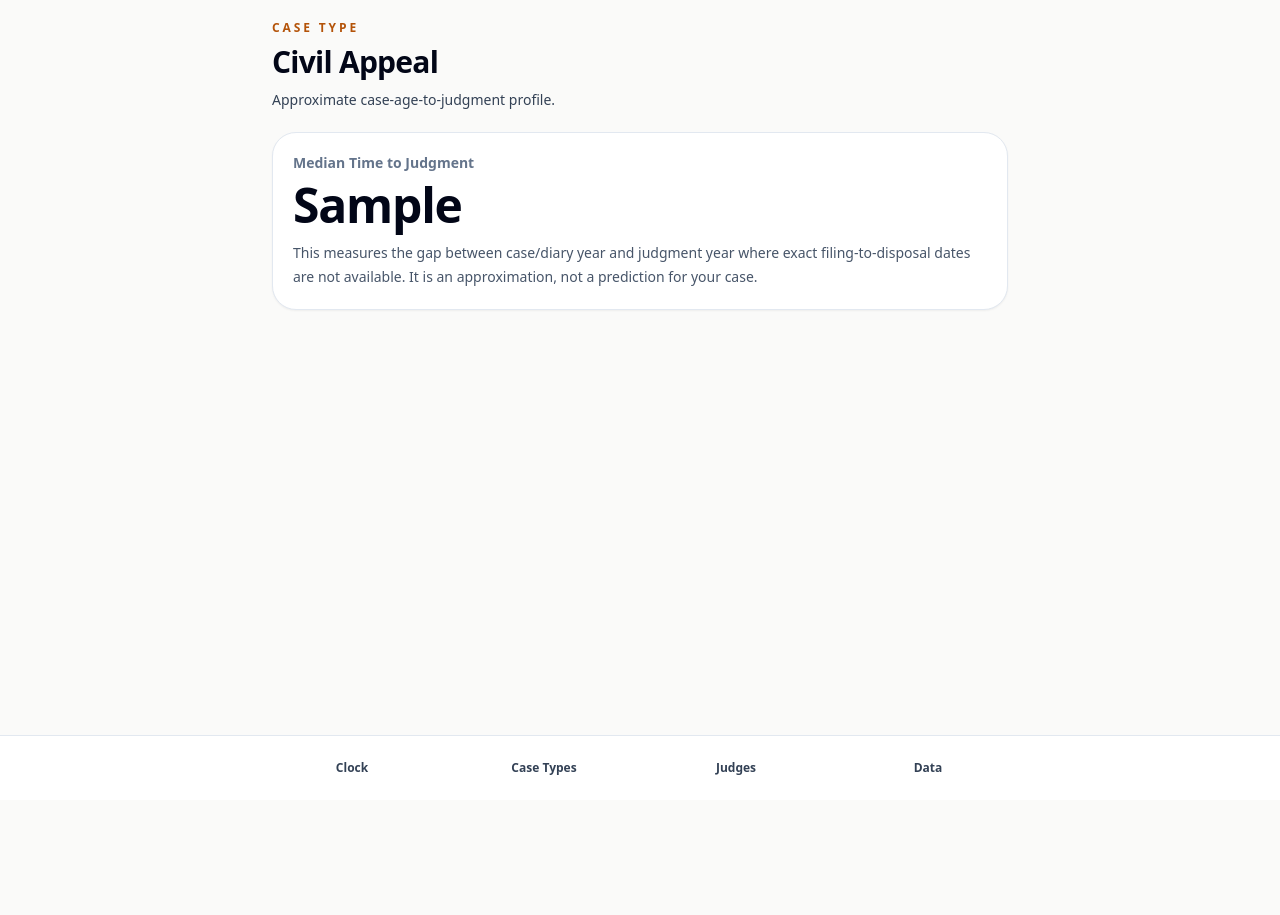
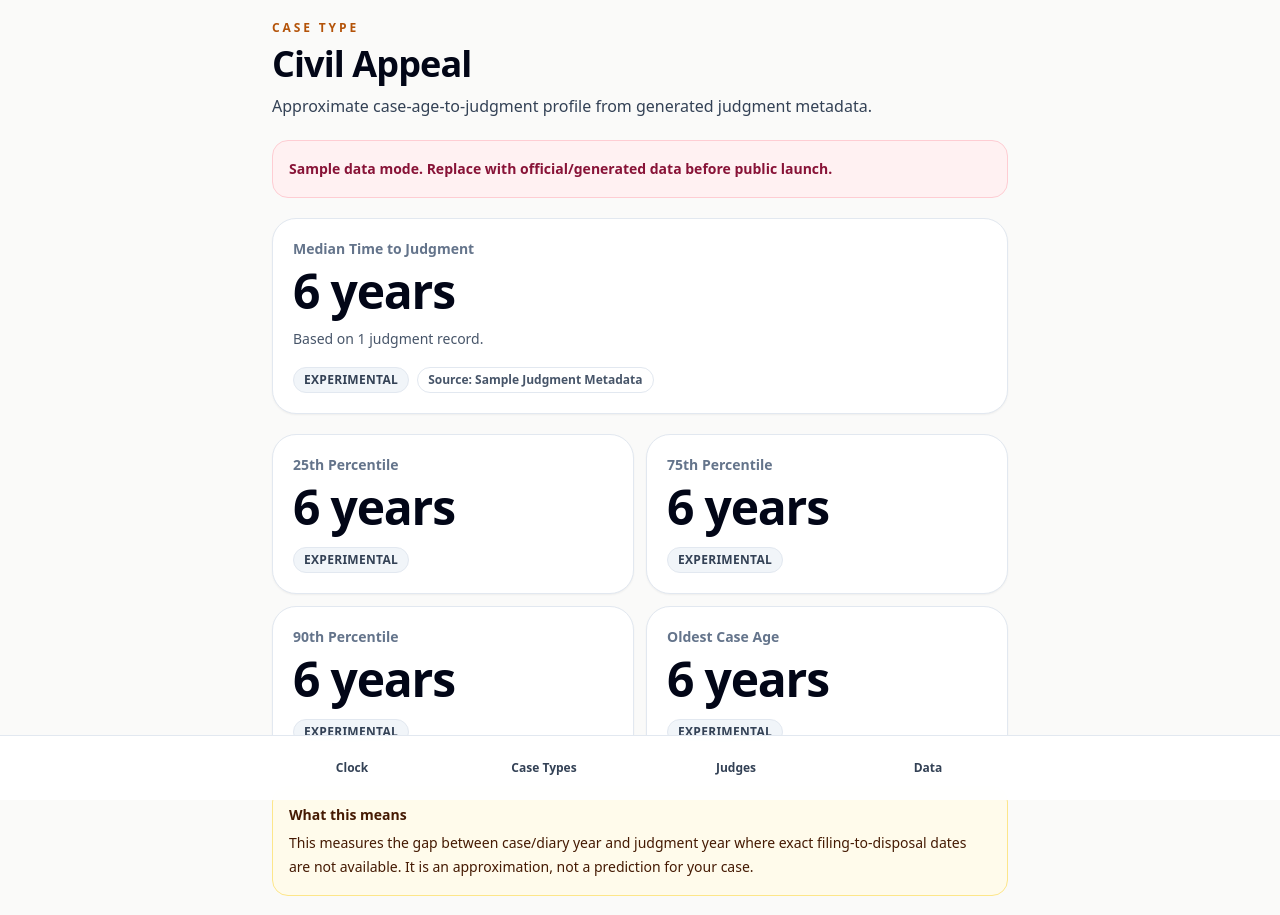
Before and after one commit to publicinteresttechnologies/justice-clock-india, a Next.js app: page /case-types/civil-appeal in a window 1280 px wide. Shown: the top 915 px of the page. Before the commit the page ends 800 px from the top, so only its background shows below. Built offline with nearby package versions, Linux system fonts and the light colour scheme.

Commit message:
Wire case type detail to generated data

```diff
--- a/src/app/case-types/[slug]/page.tsx
+++ b/src/app/case-types/[slug]/page.tsx
@@ -1,40 +1,60 @@
+import { notFound } from "next/navigation";
+import { CaveatBox } from "@/components/CaveatBox";
+import { ConfidenceBadge } from "@/components/ConfidenceBadge";
+import { MetricCard } from "@/components/MetricCard";
+import { SampleDataWarning } from "@/components/SampleDataWarning";
+import { SectionHeader } from "@/components/SectionHeader";
+import { getCaseTypeBySlug, formatYears } from "@/lib/data";
+
 type PageProps = {
-  params: {
+  params: Promise<{
     slug: string;
-  };
+  }>;
 };
 
-function titleFromSlug(slug: string) {
-  return slug
-    .split("-")
-    .map((word) => word[0]?.toUpperCase() + word.slice(1))
-    .join(" ");
-}
+export default async function CaseTypeDetailPage({ params }: PageProps) {
+  const { slug } = await params;
+  const caseType = getCaseTypeBySlug(slug);
 
-export default function CaseTypeDetailPage({ params }: PageProps) {
-  const title = titleFromSlug(params.slug);
+  if (!caseType) notFound();
 
   return (
     <div className="space-y-5">
-      <header>
-        <p className="text-xs font-bold uppercase tracking-[0.24em] text-amber-700">
-          Case Type
-        </p>
-        <h1 className="mt-2 text-3xl font-black tracking-tight">{title}</h1>
-        <p className="mt-2 text-sm leading-6 text-slate-700">
-          Approximate case-age-to-judgment profile.
-        </p>
-      </header>
+      <SectionHeader
+        eyebrow="Case Type"
+        title={caseType.caseType}
+        description="Approximate case-age-to-judgment profile from generated judgment metadata."
+      />
 
-      <section className="rounded-3xl border border-slate-200 bg-white p-5 shadow-sm">
-        <p className="text-sm font-semibold text-slate-500">
-          Median Time to Judgment
-        </p>
-        <p className="mt-2 text-5xl font-black tracking-tight">Sample</p>
-        <p className="mt-3 text-sm leading-6 text-slate-600">
-          This measures the gap between case/diary year and judgment year where
-          exact filing-to-disposal dates are not available. It is an
-          approximation, not a prediction for your case.
+      {caseType.sample ? <SampleDataWarning /> : null}
+
+      <MetricCard
+        title="Median Time to Judgment"
+        value={formatYears(caseType.medianCaseAgeYears)}
+        context={`Based on ${caseType.sampleSize} judgment record${caseType.sampleSize === 1 ? "" : "s"}.`}
+        confidence={caseType.confidence}
+        sourceLabel={caseType.sources[0]?.name ?? "Generated data"}
+        sourceHref={caseType.sources[0]?.url}
+      />
+
+      <section className="grid gap-3 sm:grid-cols-2">
+        <MetricCard title="25th Percentile" value={formatYears(caseType.p25CaseAgeYears)} confidence={caseType.confidence} />
+        <MetricCard title="75th Percentile" value={formatYears(caseType.p75CaseAgeYears)} confidence={caseType.confidence} />
+        <MetricCard title="90th Percentile" value={formatYears(caseType.p90CaseAgeYears)} confidence={caseType.confidence} />
+        <MetricCard title="Oldest Case Age" value={formatYears(caseType.oldestCaseAgeYears)} confidence={caseType.confidence} />
+      </section>
+
+      <CaveatBox title="What this means">
+        {caseType.caveat}
+      </CaveatBox>
+
+      <section className="rounded-2xl border border-slate-200 bg-white p-4 shadow-sm">
+        <div className="flex items-center justify-between gap-3">
+          <h2 className="font-black">Data confidence</h2>
+          <ConfidenceBadge level={caseType.confidence} />
+        </div>
+        <p className="mt-2 text-sm leading-6 text-slate-600">
+          This page is generated from structured judgment metadata. Replace sample records with official/generated data before launch.
         </p>
       </section>
     </div>
```
